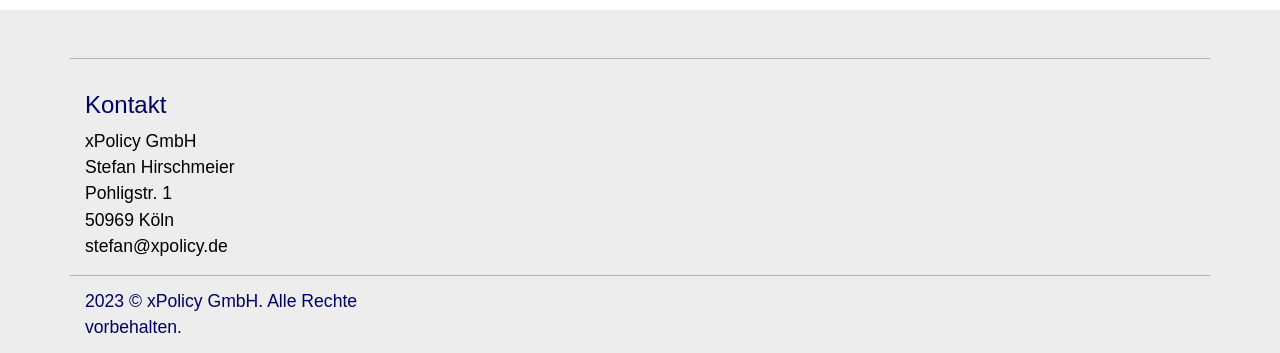
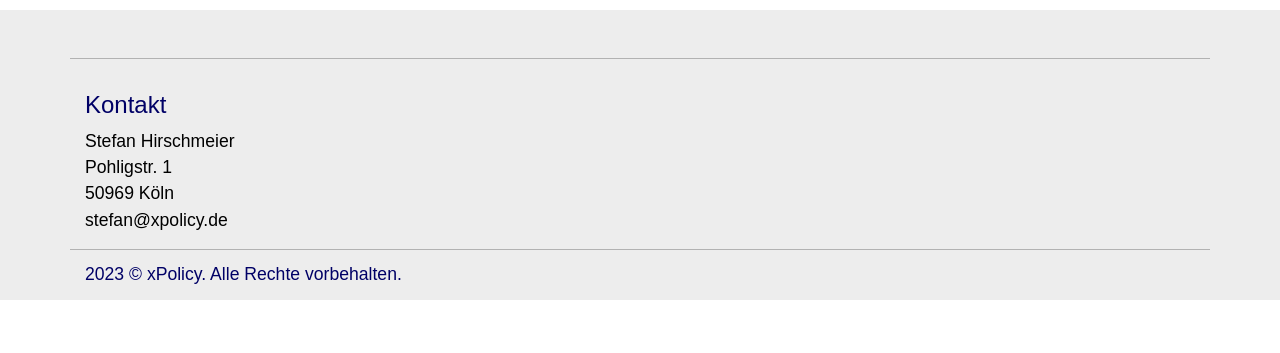
Before and after one commit to ixpolicy/web, a plain HTML site: page index.html in a window 1280 px wide. Shown: the part 5983-6336 px from the top of the page. After the commit the page ends 6283 px from the top, so only its background shows below. Drawn offline with Linux system fonts and the light colour scheme; no server answers; a script that the page names is missing; a web font is replaced by a local one.

Commit message:
Update index.html

```diff
--- a/index.html
+++ b/index.html
@@ -444,7 +444,7 @@
                 <div class="footer-contact" id="contact">
                     <h4>Kontakt</h4>
                     <p>
-                        xPolicy GmbH<br>
+
                         Stefan Hirschmeier<br>
                         <adress>Pohligstr. 1<br>
                             50969 Köln
@@ -468,7 +468,7 @@
     <div class="container">
         <div class="row copyright">
             <div class="col-lg-4 col-md-6 col-sm-12">
-                2023 © xPolicy GmbH. Alle Rechte vorbehalten.
+                2023 © xPolicy. Alle Rechte vorbehalten.
             </div>
             <div class="col-md-4 col-sm-12">
            <!--     <a href="https://synamic-technologies.com/impressum">Impressum</a> | <a href="https://www.patch-pilot.com/privacy-statement">Datenschutzerklärung</a>-->
```
